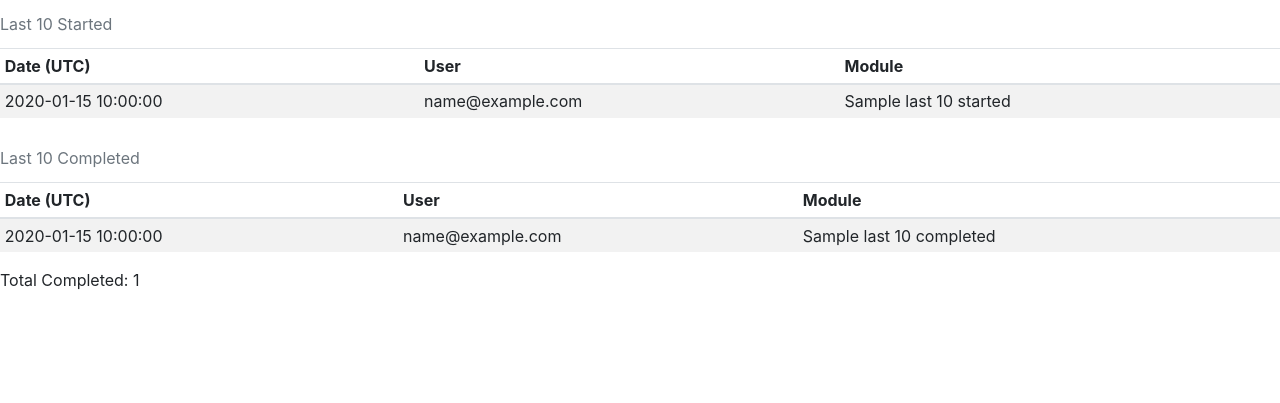
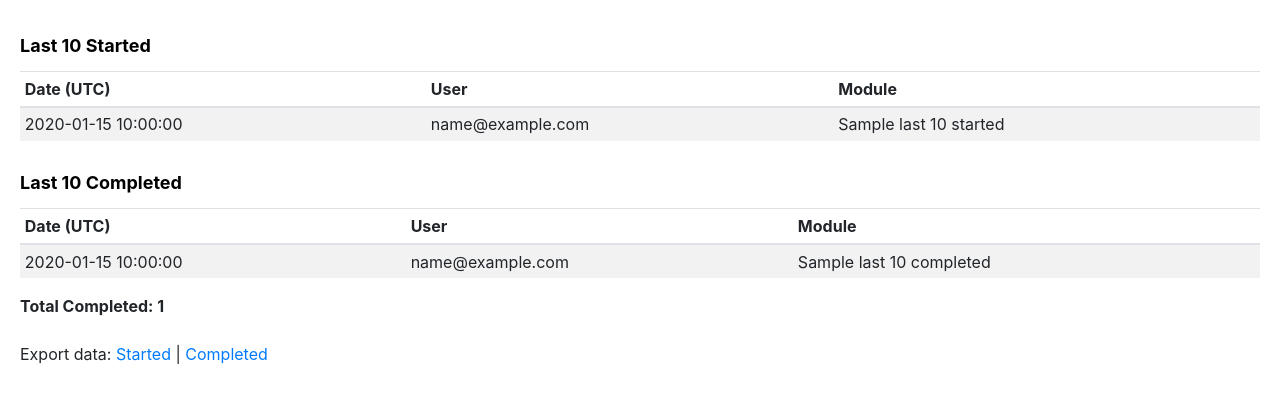
Before and after one commit to lauramariel/walkme-analytics, a Flask app: template app/templates/index.html in a window 1280 px wide. Shown: the top 403 px of the page. Run offline with Flask 2, Linux system fonts and the light colour scheme; the template is opened without the code that fills it: most values are stand-ins (such as "Sample title", 1, 10 or a date in 2020); some libraries are stand-ins or nearby versions.

Commit message:
add ability to export data

```diff
--- a/app/main.py
+++ b/app/main.py
@@ -1,8 +1,9 @@
-from flask import Flask, request
+from flask import Flask, request, send_file
 from config import logger
 from user_lookup import lookup_user_by_id
 from threading import Thread
 from flask import render_template
+from bson.json_util import dumps
 import config
 import pymongo
 import datetime
@@ -67,6 +68,7 @@ class Process(Thread):
 def dashboard():
     started = db[started_tbl]
     completed = db[tasks_tbl]
+
     # all_data = list(started.find())
     # logger.debug(all_data)
     logger.debug(f"Started count: {started.count()}")
@@ -106,12 +108,53 @@ def dashboard():
         i["created_at"] = new_time
 
     # Most Popular Completed Modules
+    # TBD
+
     return render_template(
         "index.html",
         last_10_started=last_10_started,
         last_10_completed=last_10_completed,
         total_completed=completed.count(),
     )
+
+
+@app.route("/dashboard/export/<collection>")
+def export_files(collection):
+    if collection == "started":
+        logger.info("Started collection requested")
+        started = db[started_tbl]
+        started_data = started.find()
+        with open("started.json", "w") as file:
+            file.write("[")
+            for document in started_data:
+                # need to use json_utils because of
+                # bson format returned by mongo
+                file.write(dumps(document))
+                file.write(",")
+            file.write("]")
+        logger.info("Started collection written to file")
+        filename = "started.json"
+        return send_file(filename, attachment_filename=filename, as_attachment=True)
+
+    if collection == "completed":
+        logger.info("Completed collection requested")
+        completed = db[tasks_tbl]
+        completed_data = completed.find()
+        with open("completed.json", "w") as file:
+            file.write("[")
+            for document in completed_data:
+                file.write(dumps(document))
+                file.write(",")
+            file.write("]")
+        logger.info("Completed collection written to file")
+        filename = "completed.json"
+        return send_file(filename, attachment_filename=filename, as_attachment=True)
+        # return Response(
+        #     file,
+        #     mimetype="text/plain",
+        #     headers={"Content-disposition":
+        #             "attachment; filename=completed.json"}
+        # )
 
 
 # webhook routes
--- a/app/static/style.css
+++ b/app/static/style.css
@@ -1,3 +1,9 @@
+body {
+    padding: 20px;
+}
 caption {
     caption-side: top;
+    color: #000000;
+    font-weight: bold;
+    font-size: large;
 }
--- a/app/templates/index.html
+++ b/app/templates/index.html
@@ -48,7 +48,14 @@
         </tbody>
     </table>
 
-    Total Completed: {{ total_completed }}
+    <div>
+        <b>Total Completed: {{ total_completed }}</b>
+    </div>
+    <br/>
+    <div>
+        Export data: <a href="dashboard/export/started">Started</a> | <a href="dashboard/export/completed">Completed</a>
+        </ul>
+    </div>
 
 </body>
 </html>
```
Also changed, not shown: 4 other files.
